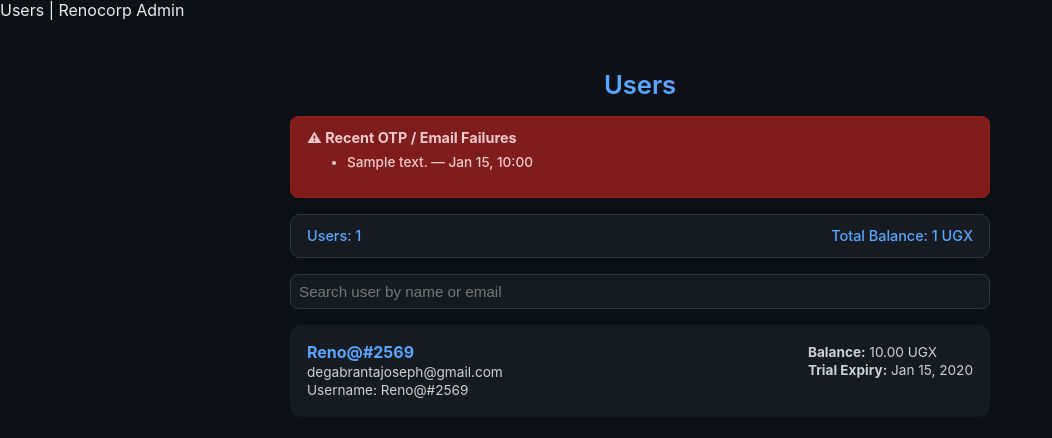
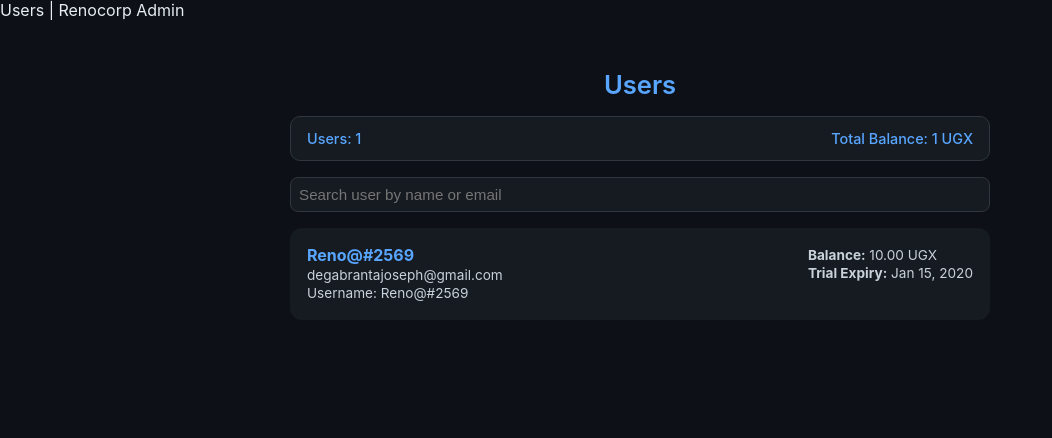
Before and after one commit to renocorpinvestiments-hub/renocorpinvestiments-hub, a Django app: template apps/admin_panel/templates/users.html in a window 1280 px wide. Shown: the top 438 px of the page, without its empty margins (0-1052 px from the left). Run offline with Django 5.2, Linux system fonts and the light colour scheme; data comes from the database, SQL or seed files in the repository; tables that the repository leaves empty hold one stand-in row (values such as "Sample post"); the template is opened without the code that fills it: values that come from a table or form of the project are taken from there, most other values are stand-ins (such as "Sample title", 1, 10 or a date in 2020); parts of the project's set-up code (start-up, migrations or seed data) failed here and were passed over.

Commit message:
Update users.html

```diff
--- a/apps/admin_panel/templates/users.html
+++ b/apps/admin_panel/templates/users.html
@@ -195,18 +195,6 @@
 <div class="container">
   <h1>Users</h1>
 
-  <!-- Alerts -->
-  {% if otp_failures %}
-  <div class="alert-box alert-error">
-    <strong>⚠ Recent OTP / Email Failures</strong>
-    <ul style="margin-top:0.5rem;">
-      {% for alert in otp_failures %}
-        <li style="font-size:0.85rem;">{{ alert.message }} — {{ alert.created_at|date:"M d, H:i" }}</li>
-      {% endfor %}
-    </ul>
-  </div>
-  {% endif %}
-
   <!-- Top Ribbon -->
   <div class="top-ribbon">
     <span>Users: {{ users|length }}</span>
```
